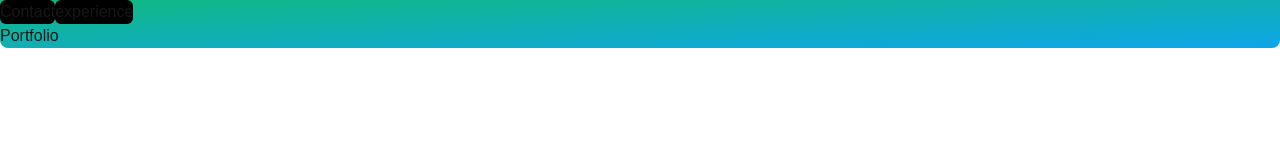
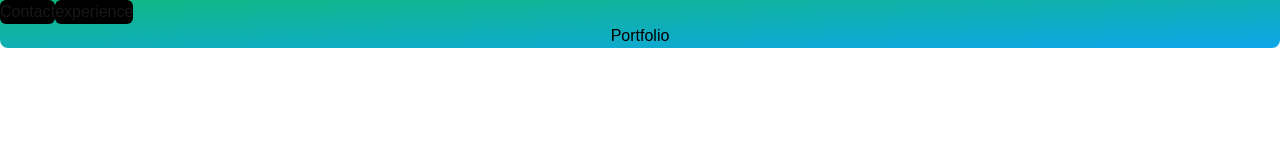
Before and after one commit to ElijDavis/Portfolio, a Next.js app in the folder elijahs-portfolio/: page / in a window 1280 px wide. Shown: the top 160 px of the page. Built offline with nearby package versions, Linux system fonts and the light colour scheme.

Commit message:
Creating banner - text aligned portfolio

```diff
--- a/elijahs-portfolio/app/components/Portfolio-Head.tsx
+++ b/elijahs-portfolio/app/components/Portfolio-Head.tsx
@@ -2,10 +2,10 @@ import react from "react";
 
 export function Header (){
     return (
-        <div className=" items-stretch bg-gradient-to-br from-emerald-500 to-sky-500 flex-row rounded-b-lg">
-            <button className="bg-black rounded-md flex-1 py-50">Contact</button>
+        <div className="flex-row items-stretch bg-gradient-to-br from-emerald-500 to-sky-500 rounded-b-lg">
+            <button className="bg-black rounded-md flex-1">Contact</button>
             <button className="bg-black rounded-md flex-1">experience</button>
-            <h1 className="color-black flex-none">Portfolio</h1>
+            <h1 className="color-black flex-none text-center text-black">Portfolio</h1>
         </div>
     );
 }
```
